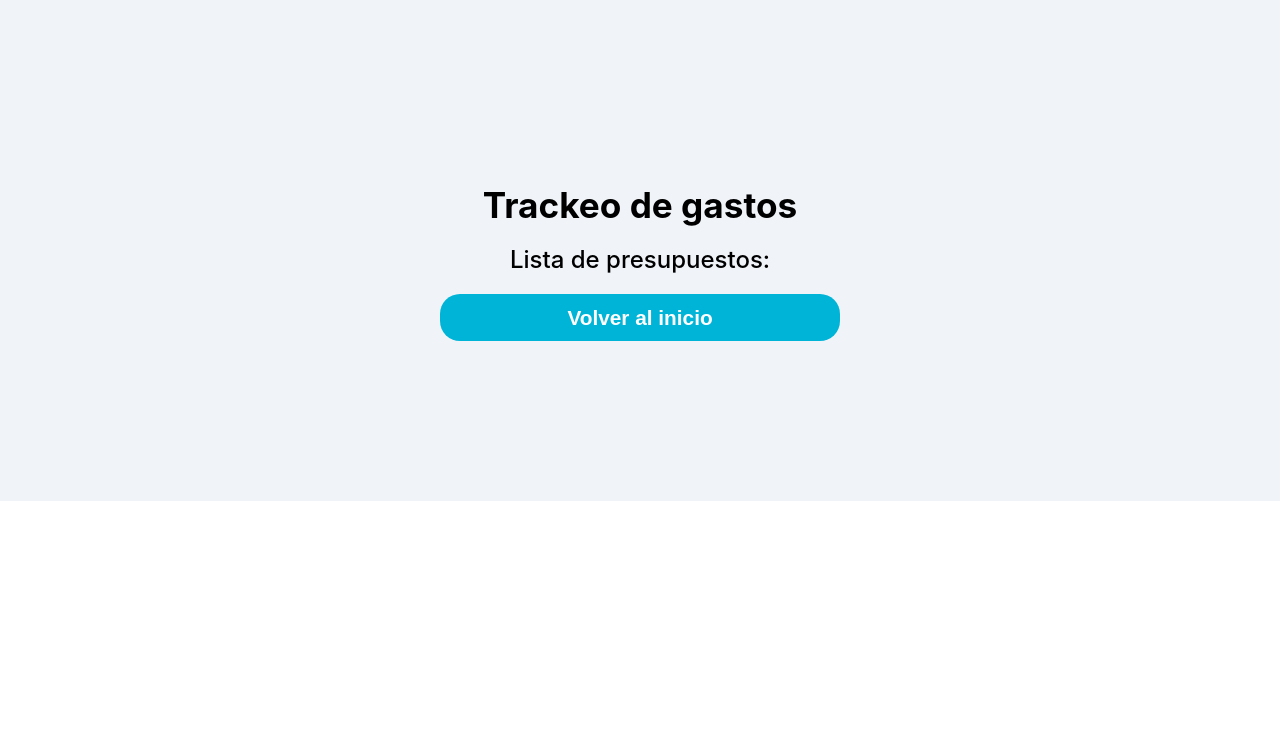
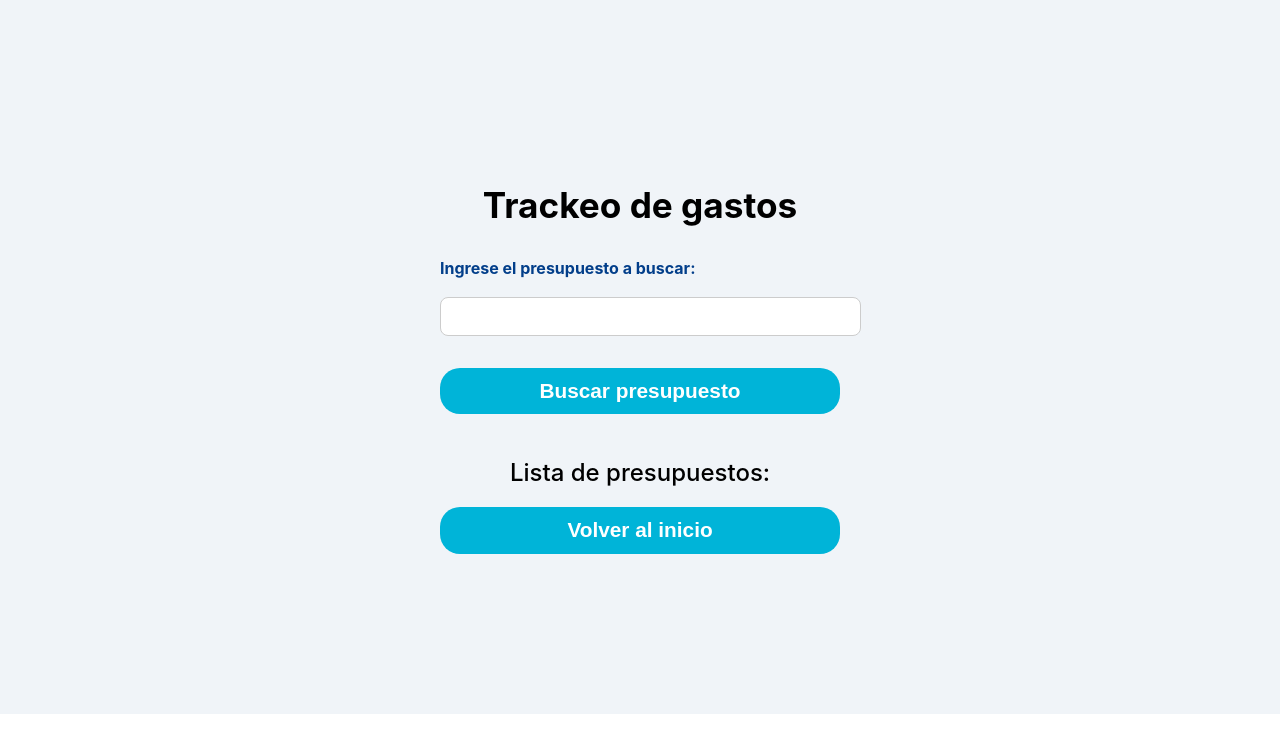
Before and after one commit to RodoAlbornoz/Proyecto-manejo-de-finanzas, a Flask app: template templates/consultar-presupuestos.html in a window 1280 px wide. Shown: the part 54-800 px from the top of the page. Run offline with Flask 3, Linux system fonts and the light colour scheme; the template is opened without the code that fills it, so the values that code supplies are empty.

Commit message:
Añadir form en consultar presupuestos y añadida validacion del form

```diff
--- a/static/js/validarNombrePresupuesto.js
+++ b/static/js/validarPresupuesto.js
@@ -2,8 +2,8 @@
 
 document.addEventListener("DOMContentLoaded", function() {
     const form = document.querySelector("form");
-    const nombrePresupuesto = document.getElementById("nombre-presupuesto");
-    const errorNombrePresupuesto = document.querySelector("span.error");
+    const nombrePresupuesto = document.getElementById("presupuesto");
+    const errorNombrePresupuesto = document.querySelector("span.error-presupuesto");
 
     form.addEventListener("submit", (e) => {
         if (!nombrePresupuesto.value) {
--- a/templates/consultar-presupuestos.html
+++ b/templates/consultar-presupuestos.html
@@ -5,6 +5,7 @@
     <meta name="viewport" content="width=device-width, initial-scale=1.0">
     <title>Trackeo de gastos</title>
     <link rel="stylesheet" href="../static/css/styles.css">
+    <script src="../static/js/validarPresupuesto.js"></script>
 </head>
 <body>
     <nav class="nav-container">
@@ -16,6 +17,14 @@
     <main>
         <h1>Trackeo de gastos</h1>
 
+        <form action="/presupuestos" method="GET">
+            <label for="presupuesto">Ingrese el presupuesto a buscar:</label>
+            <input type="text" id="presupuesto" name="presupuesto">
+            <span class="error-presupuesto"></span>
+
+            <button type="submit">Buscar presupuesto</button>
+        </form>
+
         <h2>Lista de presupuestos:</h2>
 
         <a href="../index.html">
```
Also changed, not shown: templates/nuevo-presupuesto.html (+4 -4 lines).
